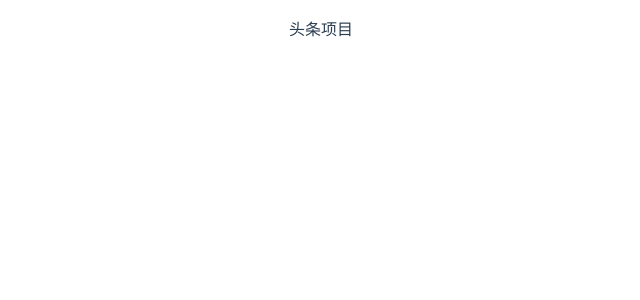
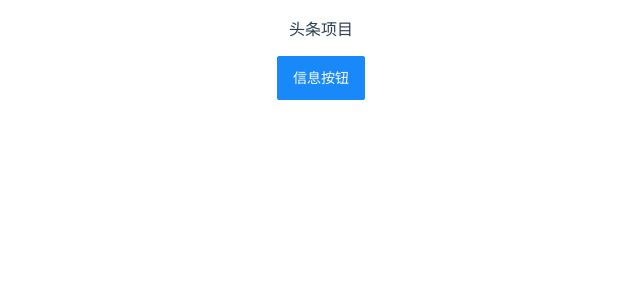
Before and after one commit to Iosers1/headlines, a Vue app: page / in a window 1280 px wide. Shown: the top 300 px of the page, without its empty margins (319-959 px from the left). Built offline with nearby package versions, Linux system fonts and the light colour scheme.

Commit message:
导入van组件库

```diff
--- a/package.json
+++ b/package.json
@@ -9,6 +9,7 @@
   },
   "dependencies": {
     "core-js": "^3.8.3",
+    "vant": "2",
     "vue": "^2.6.14",
     "vue-router": "^3.5.1",
     "vuex": "^3.6.2"
--- a/src/App.vue
+++ b/src/App.vue
@@ -2,6 +2,7 @@
   <div id="app">
     <p>头条项目</p>
     <router-view />
+    <van-button type="info">信息按钮</van-button>
   </div>
 </template>
 
--- a/src/main.js
+++ b/src/main.js
@@ -5,9 +5,13 @@ import Vue from "vue";
 import App from "./App.vue";
 import router from "./router";
 import store from "./store";
+import Vant from "vant";
+import "vant/lib/index.css";
 
 // 全局样式文件
 import "@/styles/index.less";
+// 注册使用 Vant 组件库
+Vue.use(Vant);
 
 Vue.config.productionTip = false;
 
```
Also changed, not shown: 1 other file (tests, documents, lock files or other folders).
